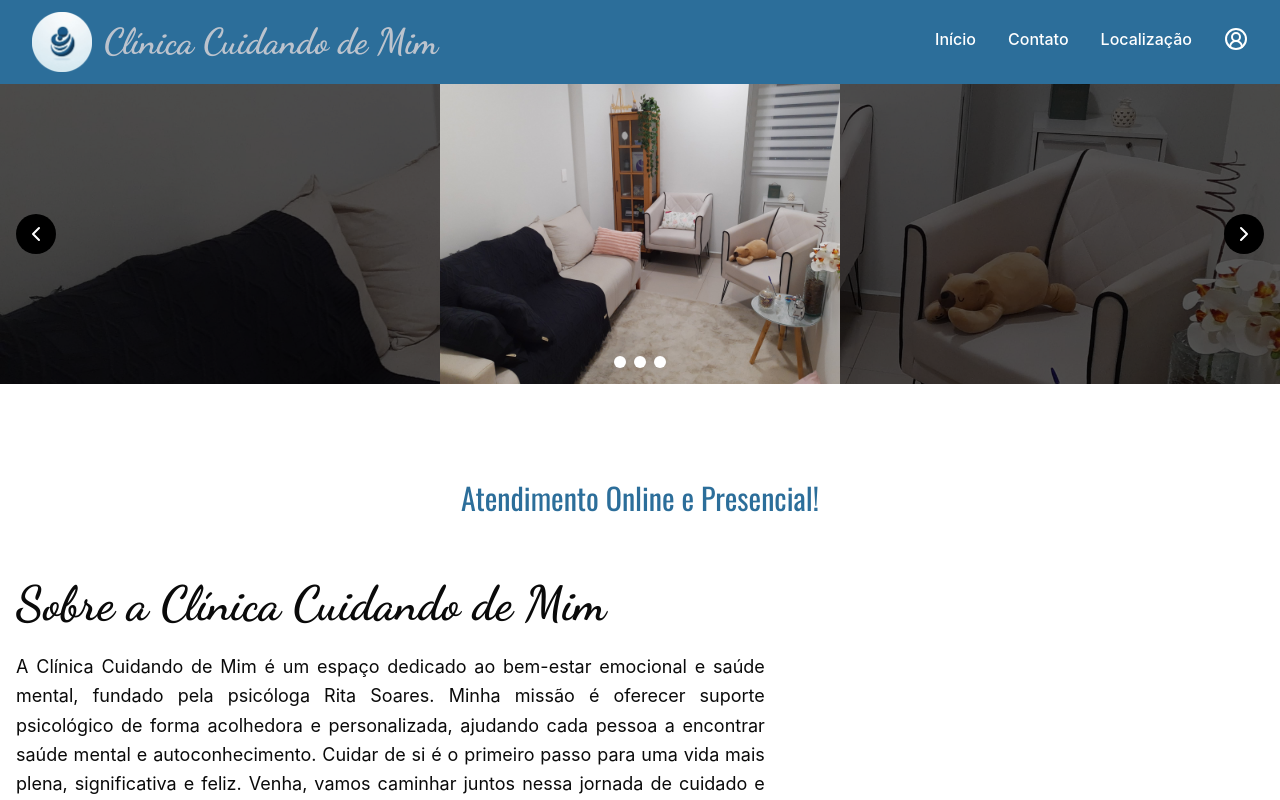
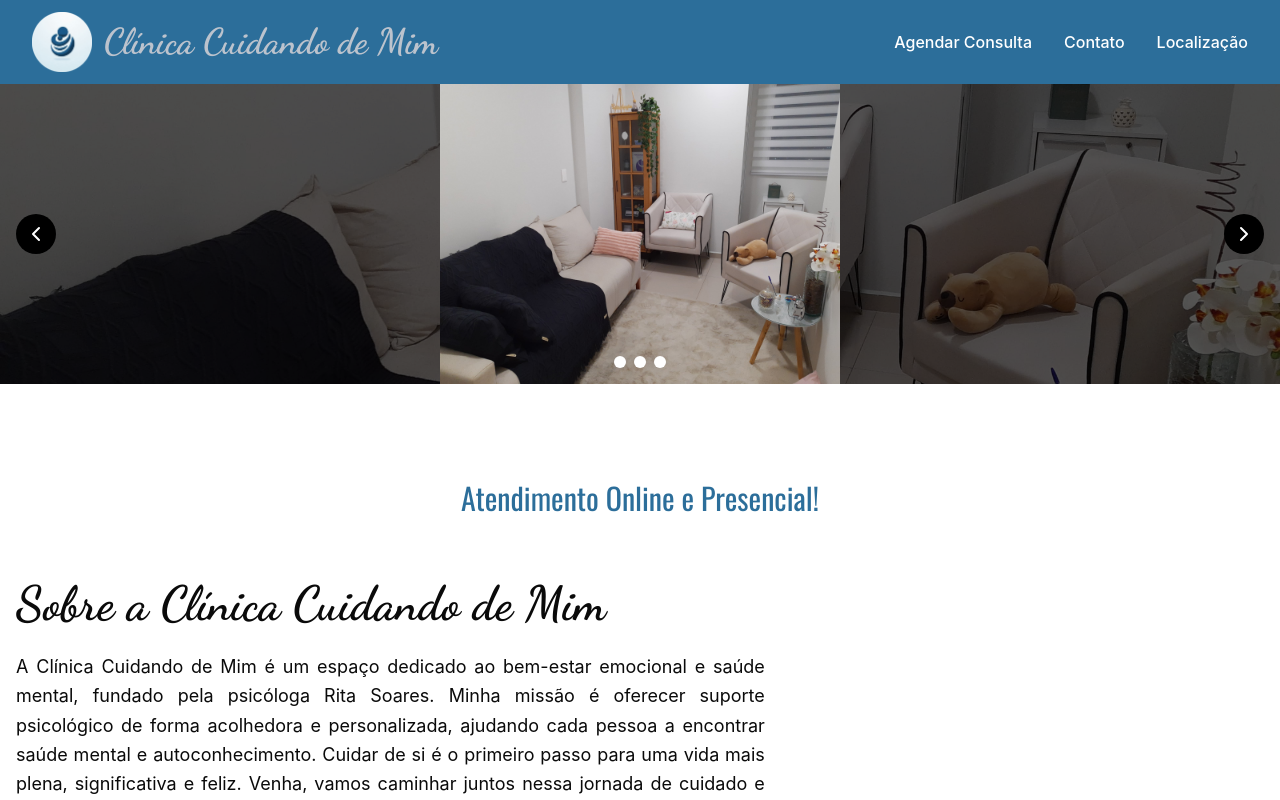
Before and after one commit to FelipeSoares-code/cuidando-de-mim, a React (Vite) app: page / in a window 1280 px wide. Shown: the top 800 px of the page. Built offline with nearby package versions, Linux system fonts and the light colour scheme.

Commit message:
mudei a navegação entre as telas, fiz uma navegação para o doctoralia

```diff
--- a/src/App.jsx
+++ b/src/App.jsx
@@ -6,25 +6,29 @@ import Erro404 from './telas/Erro404'
 import Rodape from './components/Rodape'
 import { BrowserRouter as Router, Routes, Route, Link } from "react-router-dom"
 import Login from './telas/Login'
+import { AppProvider } from './AppContext'
 
 function App() {
+  const linkDoctoralia = "https://www.doctoralia.com.br/rita-soares/psicologo/sao-bernardo-do-campo"
   return (
+    <AppProvider>
     <div className="min-h-screen">
-      <Cabecalho />
+      <Router>
+        <Cabecalho />
 
-      <main className="min-h-screen">
-        <Router>
+        <main className="min-h-screen">
           <Routes>
             <Route path='/' element={<Principal />} />
             <Route path='*' element={<Erro404 />} />
             <Route path='/cadastro' element={<Cadastro />} />
             <Route path='/login' element={<Login />} />
           </Routes>
-        </Router>
-      </main>
+        </main>
 
-      <Rodape />
+        <Rodape />
+      </Router>
     </div>
+    </AppProvider>
   )
 }
 
--- /dev/null
+++ b/src/AppContext.jsx
@@ -0,0 +1,17 @@
+import { createContext, useContext, useState } from "react";
+
+const AppContext = createContext();
+
+export function AppProvider({ children }) {
+    const [linkDoctoralia, setLinkDoctoralia] = useState("https://www.doctoralia.com.br/rita-soares/psicologo/sao-bernardo-do-campo")
+
+    return (
+        <AppContext.Provider value={{linkDoctoralia, setLinkDoctoralia}}>
+        {children}
+        </AppContext.Provider>
+    );
+}
+
+export function useApp() {
+  return useContext(AppContext);
+}
--- a/src/components/AreaControle.jsx
+++ b/src/components/AreaControle.jsx
@@ -1,5 +1,5 @@
 import React, { useState } from "react"
-import styled from "styled-components"
+import { Link } from "react-router-dom"
 
 export default function AreaControle({modoLista}) {
     const [logado, setLogado] = useState(true)
@@ -27,7 +27,7 @@ export default function AreaControle({modoLista}) {
                     </button>
                 </>
             :
-                <a href="/login" className={`${classButton}`}>Fazer Login</a>
+                <Link to="/login" className={`${classButton}`}>Fazer Login</Link>
             }
 
         </div>
@@ -42,7 +42,7 @@ export default function AreaControle({modoLista}) {
             </>
         :
             <>
-            <li className={classLi}><a href="/login">Fazer Login</a></li>
+            <li className={classLi}><Link to="/login">Fazer Login</Link></li>
             </>
         }
         </>
--- a/src/components/Avaliacoes.jsx
+++ b/src/components/Avaliacoes.jsx
@@ -6,8 +6,11 @@ import 'swiper/css/navigation';
 import 'swiper/css/pagination';
 import 'swiper/css/bundle';
 import { Navigation, Pagination, A11y } from 'swiper/modules';
+import { useApp } from '@/AppContext';
 
 const Reviews = () => {
+  const { linkDoctoralia } = useApp()
+
   const reviews = [
     {
       text: "Rita é uma profissional incrível! Acolhedora, humanizada, sábia e muito competente. Tem me ajudado muito no meu processo terapêutico. Obrigada pelo profissionalismo e pela escuta acolhedora. Recomendo demais!",
@@ -104,7 +107,7 @@ const Reviews = () => {
       <p className="mt-12 text-center text-lg">
         Veja essas e mais avaliações no site{' '}
         <a
-          href="https://www.doctoralia.com.br/rita-soares/psicologo/sao-bernardo-do-campo"
+          href={linkDoctoralia}
           target="_blank"
           rel="noopener noreferrer"
           className="text-blue-600 hover:text-blue-800 transition-colors duration-200"
--- a/src/components/Cabecalho.jsx
+++ b/src/components/Cabecalho.jsx
@@ -2,10 +2,15 @@ import { useState } from 'react'
 import { Menu, X, CircleUserRound } from 'lucide-react'
 import logoSite from '../assets/imagens/logo-site.png'
 import AreaControle from './AreaControle'
+import { Link, useNavigate } from 'react-router-dom'
+import { useApp } from '@/AppContext'
 
 export default function Cabecalho() {
+  const { linkDoctoralia } = useApp()
   const [isMenuOpen, setIsMenuOpen] = useState(false)
   const [isControlOpen, setIsControlOpen] = useState(false)
+
+  const navigate = useNavigate()
 
   const toggleMenu = () => {
     setIsMenuOpen(!isMenuOpen)
@@ -15,7 +20,7 @@ export default function Cabecalho() {
     const path = window.location.pathname
     if (path !== '/') {
       // veriicar se na produção a tela desse até o id
-      window.location.href = `/#${sectionId}`
+      navigate(`/#${sectionId}`)
       return
     }
     const element = document.getElementById(sectionId)
@@ -30,7 +35,7 @@ export default function Cabecalho() {
       <header className="bg-[var(--color-azul-padrao)] sticky top-0 z-50 px-4 md:px-8">
         <nav className="flex items-center justify-between py-3">
           {/* Logo e Nome */}
-          <a href="/" className="flex items-center">
+          <Link to="/" className="flex items-center">
               <img
                 src={logoSite}
                 alt="Logo Cuidando de Mim"
@@ -39,16 +44,15 @@ export default function Cabecalho() {
               <span className="ml-3 text-[#bcc3cd] text-2xl md:text-4xl font-bold font-dancing-script">
                 Clínica Cuidando de Mim
               </span>
-          </a>
+          </Link>
 
           {/* Menu Desktop */}
           <ul className="hidden md:flex space-x-8">
             <li>
               <button
-                onClick={() => scrollToSection('inicio')}
                 className="text-white hover:text-[#bcc3cd] transition-colors duration-200 font-medium"
               >
-                Início
+                <Link to={linkDoctoralia}>Agendar Consulta</Link>
               </button>
             </li>
             <li>
@@ -67,14 +71,14 @@ export default function Cabecalho() {
                 Localização
               </button>
             </li>
-            <li>
+            {/*<li>
               <button type="button">
                 <CircleUserRound
                   className='text-white hover:text-[#bcc3cd] transition-colors duration-200'
                   onClick={() => setIsControlOpen(!isControlOpen)}
                 />
               </button>
-            </li>
+            </li> */}
           </ul>
 
           {/* Botão Menu Mobile */}
--- a/src/components/Contato.jsx
+++ b/src/components/Contato.jsx
@@ -1,5 +1,6 @@
 import { Mail } from 'lucide-react'
 import { FaInstagram, FaWhatsapp } from 'react-icons/fa';
+import { Link } from 'react-router-dom';
 
 const Contact = () => {
   const contactItems = [
@@ -35,10 +36,10 @@ const Contact = () => {
             const IconComponent = item.icon;
             return (
               <div key={index} className="flex items-center">
-                <a href={item.href} target='_blank' rel='noopener'>
+                <Link to={item.href} target='_blank' rel='noopener'>
                   <IconComponent className="w-8 h-8 text-[#6666b1] mr-4" />
-                </a>
-                <a
+                </Link>
+                <Link
                   href={item.href}
                   target="_blank"
                   rel="noopener noreferrer"
@@ -46,7 +47,7 @@ const Contact = () => {
                   aria-label={item.label}
                 >
                   {item.text}
-                </a>
+                </Link>
               </div>
             );
           })}
--- a/src/telas/Erro404.jsx
+++ b/src/telas/Erro404.jsx
@@ -1,4 +1,5 @@
-import React from "react";
+import React from "react"
+import { Link } from "react-router-dom";
 
 const Erro404 = () => (
     <div style={{
@@ -15,7 +16,7 @@ const Erro404 = () => (
         <p>
             Desculpe, a página que você está procurando não existe.
         </p>
-        <a
+        <Link
             href="/"
             style={{
                 marginTop: "2rem",
@@ -28,7 +29,7 @@ const Erro404 = () => (
             }}
         >
             Voltar para a página inicial
-        </a>
+        </Link>
     </div>
 );
 
--- a/src/telas/Principal.jsx
+++ b/src/telas/Principal.jsx
@@ -3,7 +3,7 @@ import Sobre from '../components/Sobre'
 import Avaliacoes from '../components/Avaliacoes'
 import Localizacao from '../components/Localizacao'
 import Contato from '../components/Contato'
-
+import React from "react"
 
 export default function Principal(){
 
```
